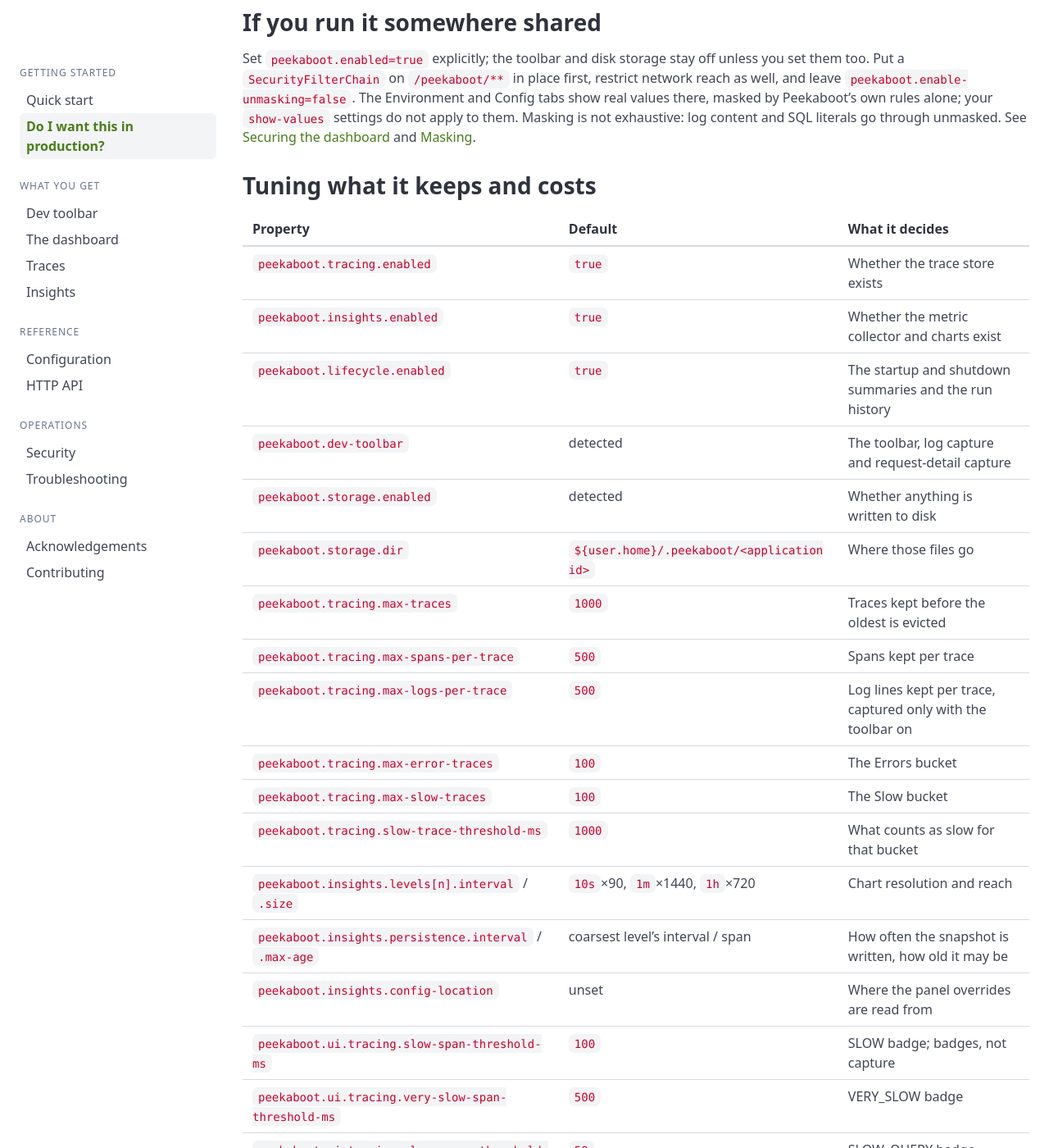
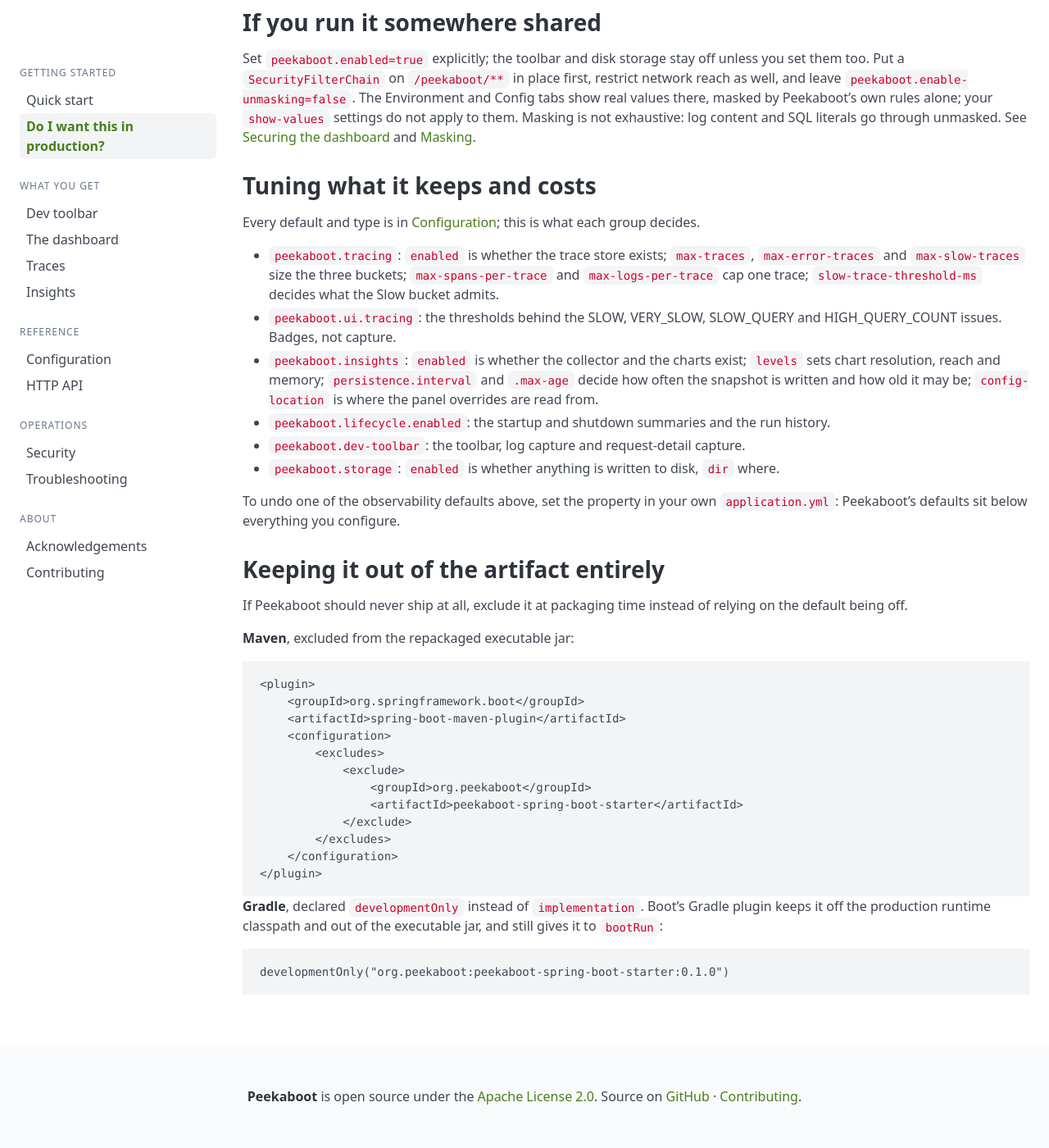
Before and after one commit to peekaboot-org/peekaboot-org.github.io, a Jekyll site: the page built from docs/in-production.md, in a window 1280 px wide and 1400 px high, scrolled down 1827 px. Shown: the whole window at 82% size. Built offline with Jekyll 4.4.1, drawn with Linux system fonts in a browser that asks for light colours; some of the changed text lies outside the part shown.

Commit message:
docs: one home per fact
The property defaults, the toolbar injection rules, the devcontainer
recipe, the two-opt-in unmasking story, the levels table and the
lifecycle event cap were each stated on several pages and had already
drifted apart. Each now lives on one page; the others link to it.

```diff
--- a/docs/in-production.md
+++ b/docs/in-production.md
@@ -100,32 +100,30 @@
 
 ## Tuning what it keeps and costs
 
-| Property | Default | What it decides |
-|---|---|---|
-| `peekaboot.tracing.enabled` | `true` | Whether the trace store exists |
-| `peekaboot.insights.enabled` | `true` | Whether the metric collector and charts exist |
-| `peekaboot.lifecycle.enabled` | `true` | The startup and shutdown summaries and the run history |
-| `peekaboot.dev-toolbar` | detected | The toolbar, log capture and request-detail capture |
-| `peekaboot.storage.enabled` | detected | Whether anything is written to disk |
-| `peekaboot.storage.dir` | `${user.home}/.peekaboot/<application id>` | Where those files go |
-| `peekaboot.tracing.max-traces` | `1000` | Traces kept before the oldest is evicted |
-| `peekaboot.tracing.max-spans-per-trace` | `500` | Spans kept per trace |
-| `peekaboot.tracing.max-logs-per-trace` | `500` | Log lines kept per trace, captured only with the toolbar on |
-| `peekaboot.tracing.max-error-traces` | `100` | The Errors bucket |
-| `peekaboot.tracing.max-slow-traces` | `100` | The Slow bucket |
-| `peekaboot.tracing.slow-trace-threshold-ms` | `1000` | What counts as slow for that bucket |
-| `peekaboot.insights.levels[n].interval` / `.size` | `10s`&times;90, `1m`&times;1440, `1h`&times;720 | Chart resolution and reach |
-| `peekaboot.insights.persistence.interval` / `.max-age` | coarsest level's interval / span | How often the snapshot is written, how old it may be |
-| `peekaboot.insights.config-location` | unset | Where the panel overrides are read from |
-| `peekaboot.ui.tracing.slow-span-threshold-ms` | `100` | SLOW badge; badges, not capture |
-| `peekaboot.ui.tracing.very-slow-span-threshold-ms` | `500` | VERY_SLOW badge |
-| `peekaboot.ui.tracing.slow-query-threshold-ms` | `50` | SLOW_QUERY badge |
-| `peekaboot.ui.tracing.high-query-count-threshold` | `5` | HIGH_QUERY_COUNT, per span |
-| `peekaboot.ui.tracing.high-trace-query-count-threshold` | `20` | HIGH_QUERY_COUNT, per trace |
+Every default and type is in [Configuration]({{ '/docs/configuration/' | relative_url }}#properties);
+this is what each group decides.
+
+- [`peekaboot.tracing`]({{ '/docs/configuration/' | relative_url }}#peekaboottracing):
+  `enabled` is whether the trace store exists; `max-traces`, `max-error-traces` and
+  `max-slow-traces` size the three buckets; `max-spans-per-trace` and `max-logs-per-trace`
+  cap one trace; `slow-trace-threshold-ms` decides what the Slow bucket admits.
+- [`peekaboot.ui.tracing`]({{ '/docs/configuration/' | relative_url }}#peekabootuitracing):
+  the thresholds behind the SLOW, VERY_SLOW, SLOW_QUERY and HIGH_QUERY_COUNT issues.
+  Badges, not capture.
+- [`peekaboot.insights`]({{ '/docs/configuration/' | relative_url }}#peekabootinsights):
+  `enabled` is whether the collector and the charts exist; `levels` sets chart resolution,
+  reach and memory; `persistence.interval` and `.max-age` decide how often the snapshot is
+  written and how old it may be; `config-location` is where the panel overrides are read
+  from.
+- [`peekaboot.lifecycle.enabled`]({{ '/docs/configuration/' | relative_url }}#peekabootlifecycle):
+  the startup and shutdown summaries and the run history.
+- [`peekaboot.dev-toolbar`]({{ '/docs/configuration/' | relative_url }}#peekaboot): the
+  toolbar, log capture and request-detail capture.
+- [`peekaboot.storage`]({{ '/docs/configuration/' | relative_url }}#peekabootstorage):
+  `enabled` is whether anything is written to disk, `dir` where.
 
 To undo one of the observability defaults above, set the property in your own
-`application.yml`: Peekaboot's defaults sit below everything you configure. See
-[Configuration]({{ '/docs/configuration/' | relative_url }}) for every property in full.
+`application.yml`: Peekaboot's defaults sit below everything you configure.
 
 ## Keeping it out of the artifact entirely
 
```
Also changed, not shown: other parts of docs/in-production.md (+3 -3 lines), docs/api.md (+2 -2 lines), docs/configuration.md (+1 -1 lines), docs/dashboard.md (+6 -8 lines), docs/quick-start.md (+3 -5 lines), docs/troubleshooting.md (+13 -28 lines).
